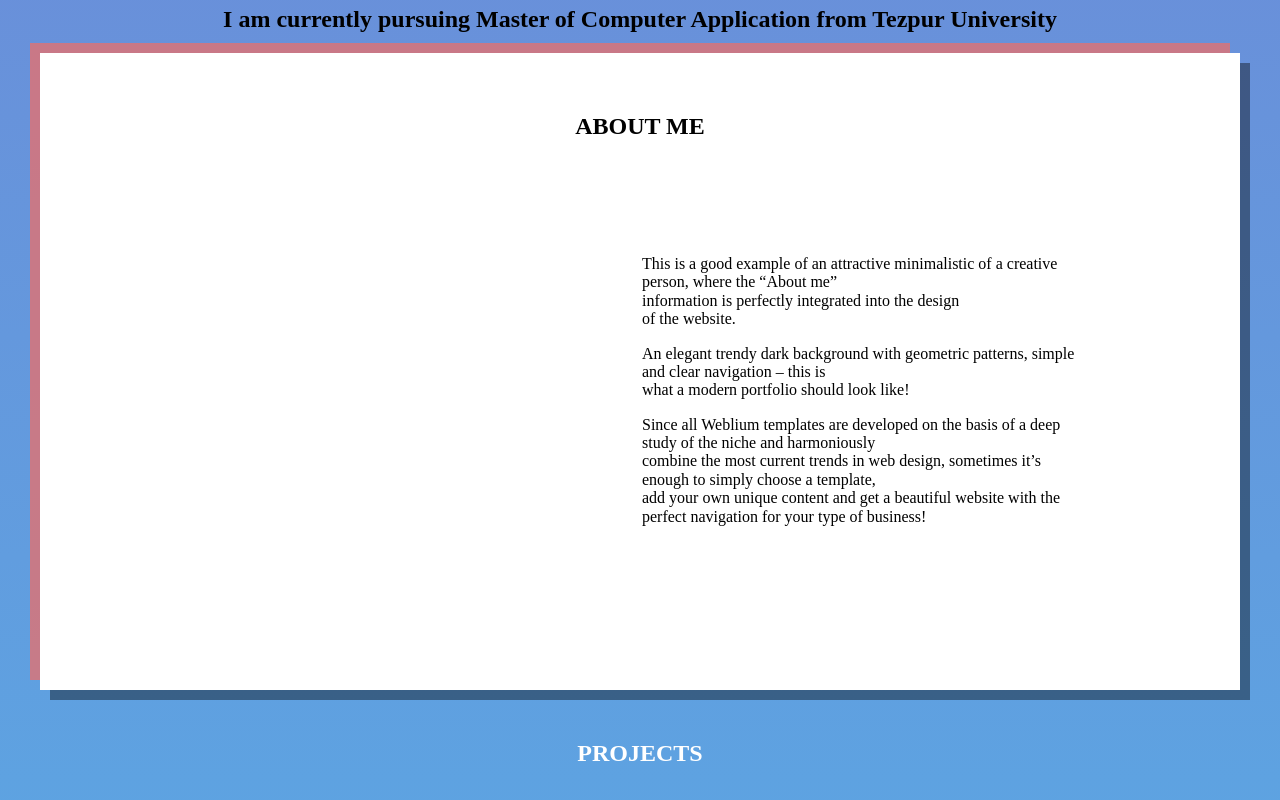
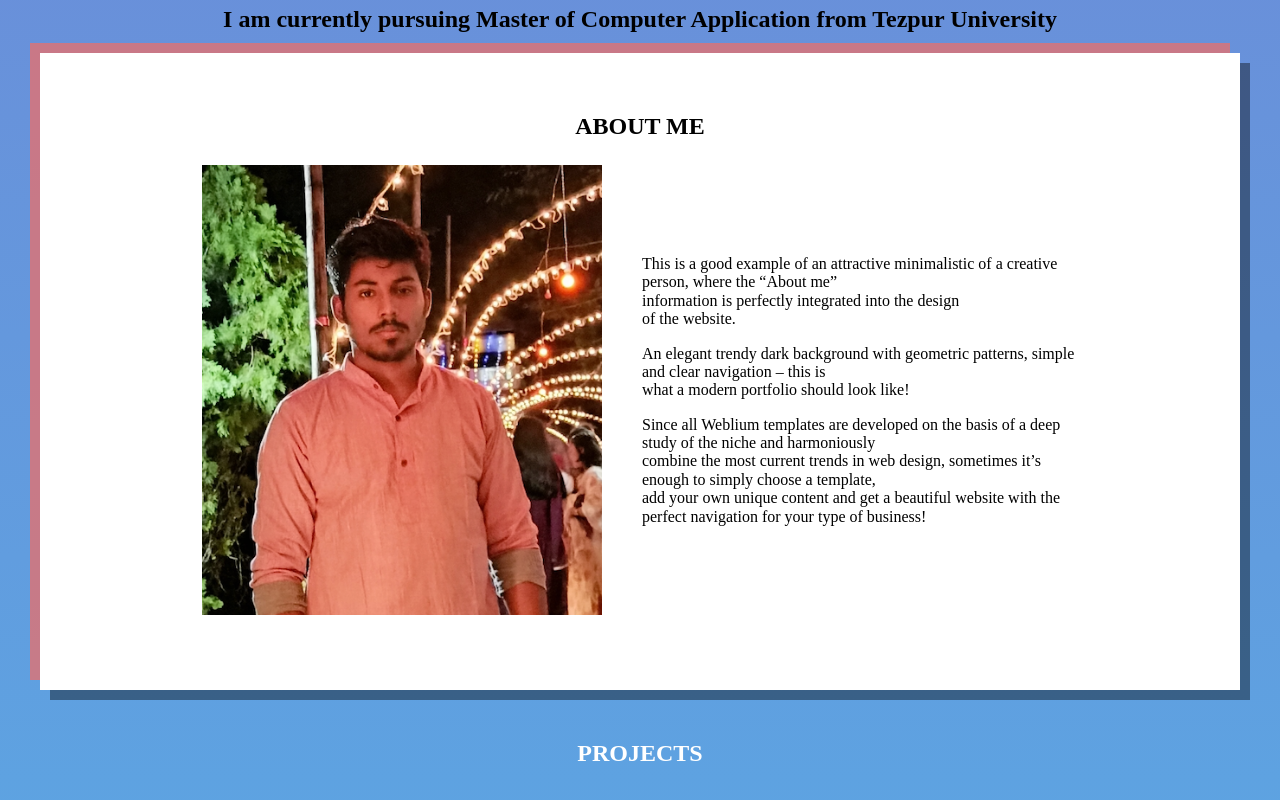
Before and after one commit to ananta1579/portfoliosample.github.io, a website: page index.html in a window 1280 px wide. Shown: the part 458-1258 px from the top of the page. Drawn offline with nearby package versions, Linux system fonts and the light colour scheme.

Commit message:
Update style.css

```diff
--- a/style.css
+++ b/style.css
@@ -84,7 +84,7 @@ h1,h2 {
 .aboutme-image {
     height:450px;
     width: 400px;
-    background-image: url("../PortFolio/aboutmeimage.png");
+    background-image: url("aboutmeimage.png");
     background-size: cover;
     background-position: center;
 }
```
